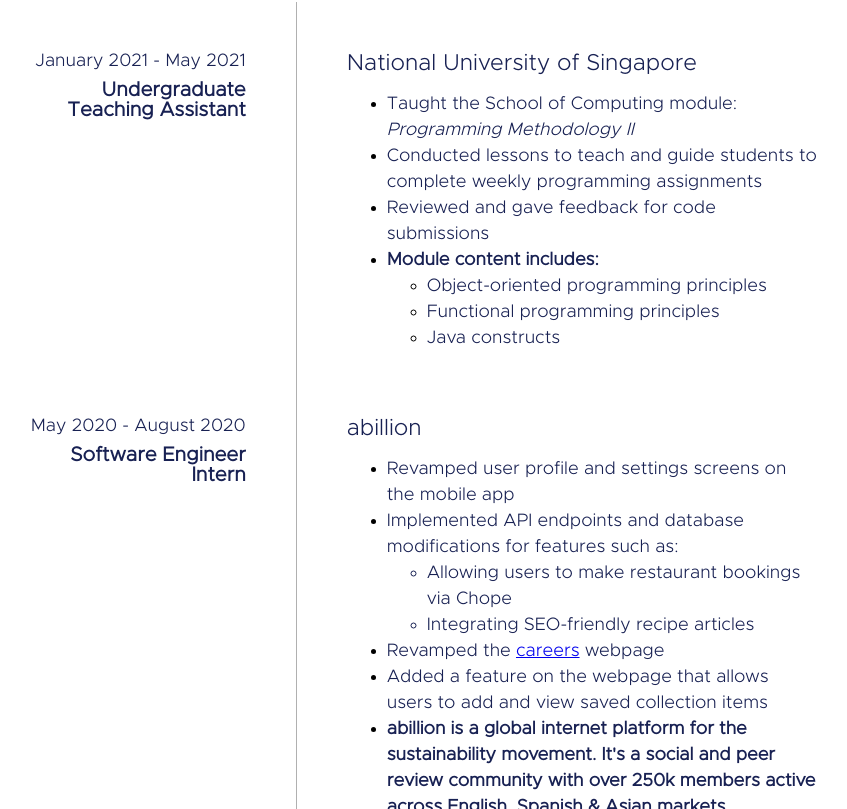
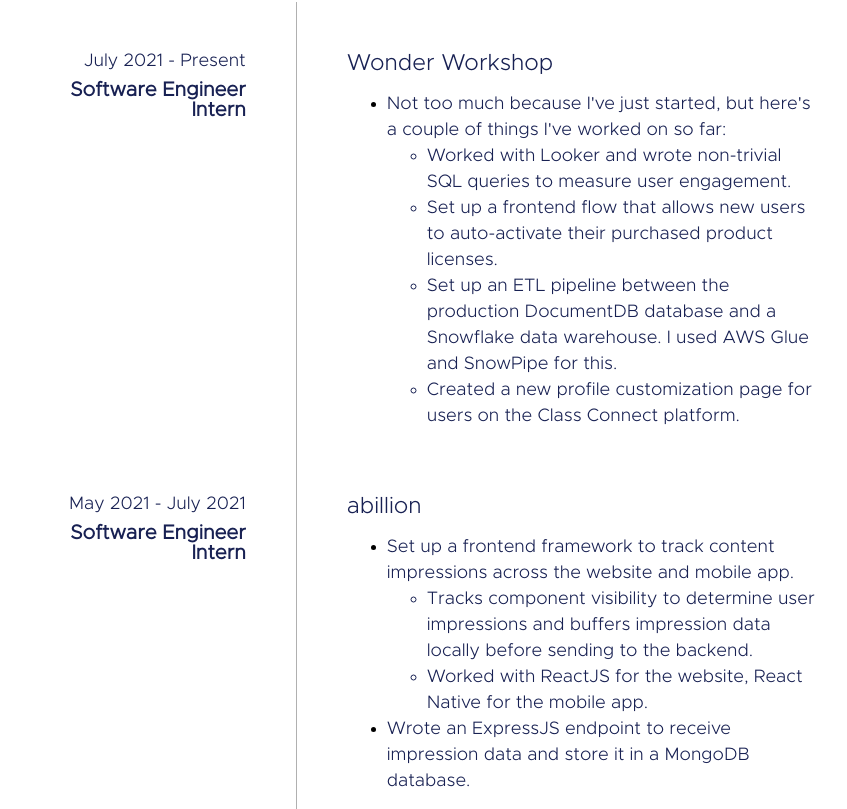
Before and after one commit to Silvernitro/portfolio, a React (Create React App) app: page / in a window 1280 px wide. Shown: the part 1171-1980 px from the top of the page, without its empty margins (271-1118 px from the left). Built offline with nearby package versions, Linux system fonts and the light colour scheme.

Commit message:
Add new experiences

```diff
--- /dev/null
+++ b/src/copy/experiences/AbillionTwo.js
@@ -0,0 +1,44 @@
+import React from "react";
+import styled from "styled-components";
+import Text from "../../components/Text";
+
+const AbillionTwo = () => (
+  <ul>
+    <ListItem>
+      <ListText>
+        Set up a frontend framework to track content impressions across the
+        website and mobile app.
+        <ul>
+          <ListItem>
+            <ListText>
+              Tracks component visibility to determine user impressions and
+              buffers impression data locally before sending to the backend.
+            </ListText>
+          </ListItem>
+          <ListItem>
+            <ListText>
+              Worked with ReactJS for the website, React Native for the mobile
+              app.
+            </ListText>
+          </ListItem>
+        </ul>
+      </ListText>
+    </ListItem>
+    <ListItem>
+      <ListText>
+        Wrote an ExpressJS endpoint to receive impression data and store it in a
+        MongoDB database.
+      </ListText>
+    </ListItem>
+  </ul>
+);
+
+export default AbillionTwo;
+
+const ListItem = styled.li`
+  font-size: 18px;
+`;
+
+const ListText = styled(Text)`
+  line-height: 26px;
+`;
--- /dev/null
+++ b/src/copy/experiences/WonderWorkshop.js
@@ -0,0 +1,51 @@
+import React from "react";
+import styled from "styled-components";
+import Text from "../../components/Text";
+
+const WonderWorkshop = () => (
+  <ul>
+    <ListItem>
+      <ListText>
+        Not too much because I've just started, but here's a couple of things
+        I've worked on so far:
+        <ul>
+          <ListItem>
+            <ListText>
+              Worked with Looker and wrote non-trivial SQL queries to measure
+              user engagement.
+            </ListText>
+          </ListItem>
+          <ListItem>
+            <ListText>
+              Set up a frontend flow that allows new users to auto-activate
+              their purchased product licenses.
+            </ListText>
+          </ListItem>
+          <ListItem>
+            <ListText>
+              Set up an ETL pipeline between the production DocumentDB database
+              and a Snowflake data warehouse. I used AWS Glue and SnowPipe for
+              this.
+            </ListText>
+          </ListItem>
+          <ListItem>
+            <ListText>
+              Created a new profile customization page for users on the Class
+              Connect platform.
+            </ListText>
+          </ListItem>
+        </ul>
+      </ListText>
+    </ListItem>
+  </ul>
+);
+
+export default WonderWorkshop;
+
+const ListItem = styled.li`
+  font-size: 18px;
+`;
+
+const ListText = styled(Text)`
+  line-height: 26px;
+`;
--- a/src/sections/Experience.js
+++ b/src/sections/Experience.js
@@ -1,52 +1,65 @@
-import React from 'react'
-import styled from 'styled-components'
-import SectionHeading from '../components/SectionHeading'
-import Text from '../components/Text'
-import TA from '../copy/experiences/TA'
-import Abillion from '../copy/experiences/Abillion'
+import React from "react";
+import styled from "styled-components";
+import SectionHeading from "../components/SectionHeading";
+import Text from "../components/Text";
+import TA from "../copy/experiences/TA";
+import Abillion from "../copy/experiences/Abillion";
+import AbillionTwo from "../copy/experiences/AbillionTwo";
+import WonderWorkshop from "../copy/experiences/WonderWorkshop";
 
-const SingleExperience = ({
-  date,
-  roleTitle,
-  title,
-  content,
-  isLast
-}) => (
+const SingleExperience = ({ date, roleTitle, title, content, isLast }) => (
   <>
     <ExperienceContainer>
       <LeftSection>
-        <Text style={{ fontSize: '18px', 'margin-bottom': '10px' }}>{date}</Text>
-        <Text style={{ fontSize: '20px', fontWeight: '800' }}>{roleTitle}</Text>
+        <Text style={{ fontSize: "18px", "margin-bottom": "10px" }}>
+          {date}
+        </Text>
+        <Text style={{ fontSize: "20px", fontWeight: "800" }}>{roleTitle}</Text>
       </LeftSection>
 
       <VerticalDivider />
 
       <RightSection>
-        <Text style={{ fontSize: '23px' }}>{title}</Text>
+        <Text style={{ fontSize: "23px" }}>{title}</Text>
         {content}
       </RightSection>
     </ExperienceContainer>
 
     <MobileContainer isLast={isLast}>
       <TopSection>
-        <Text style={{ fontSize: '18px', 'margin-bottom': '10px' }}>{date}</Text>
-        <Text style={{ fontSize: '20px', fontWeight: '800' }}>{roleTitle}</Text>
+        <Text style={{ fontSize: "18px", "margin-bottom": "10px" }}>
+          {date}
+        </Text>
+        <Text style={{ fontSize: "20px", fontWeight: "800" }}>{roleTitle}</Text>
       </TopSection>
 
       <BottomSection>
-        <Text style={{ fontSize: '23px' }}>{title}</Text>
+        <Text style={{ fontSize: "23px" }}>{title}</Text>
         {content}
       </BottomSection>
-
     </MobileContainer>
   </>
-)
+);
 
 const Experience = ({ refProp }) => (
   <Container ref={refProp}>
-    <SectionHeading style={{ marginBottom: '60px' }}>Experience</SectionHeading>
+    <SectionHeading style={{ marginBottom: "60px" }}>Experience</SectionHeading>
 
     <Body>
+      <SingleExperience
+        date="July 2021 - Present"
+        roleTitle="Software Engineer Intern"
+        title="Wonder Workshop"
+        content={<WonderWorkshop />}
+      />
+
+      <SingleExperience
+        date="May 2021 - July 2021"
+        roleTitle="Software Engineer Intern"
+        title="abillion"
+        content={<AbillionTwo />}
+      />
+
       <SingleExperience
         date="January 2021 - May 2021"
         roleTitle="Undergraduate Teaching Assistant"
@@ -62,11 +75,10 @@
         isLast={true}
       />
     </Body>
+  </Container>
+);
 
-  </Container>
-)
-
-export default Experience
+export default Experience;
 
 const Container = styled.section`
   width: 100%;
@@ -78,7 +90,7 @@
   @media (max-width: 768px) {
     padding-bottom: 50px;
   }
-`
+`;
 
 const Body = styled.div`
   display: flex;
@@ -88,7 +100,7 @@
   @media (max-width: 768px) {
     width: 90%;
   }
-`
+`;
 
 const ExperienceContainer = styled.div`
   display: flex;
@@ -97,7 +109,7 @@
   @media (max-width: 768px) {
     display: none;
   }
-`
+`;
 
 const LeftSection = styled.div`
   width: 30%;
@@ -106,12 +118,12 @@
   margin-right: 50px;
   padding-top: 50px;
   text-align: right;
-`
+`;
 
 const VerticalDivider = styled.div`
   width: 1px;
-  background-color: #B0B0B0;
-`
+  background-color: #b0b0b0;
+`;
 
 const RightSection = styled.div`
   width: 60%;
@@ -119,26 +131,26 @@
   flex-direction: column;
   margin-left: 50px;
   padding-top: 50px;
-`
+`;
 
 const MobileContainer = styled.div`
   display: flex;
   flex-direction: column;
-  padding-bottom: ${({isLast}) => isLast ? '0' : '30px'};
+  padding-bottom: ${({ isLast }) => (isLast ? "0" : "30px")};
 
   @media (min-width: 768px) {
     display: none;
   }
-`
+`;
 
 const TopSection = styled.div`
   display: flex;
   flex-direction: column;
   padding-top: 10px;
-`
+`;
 
 const BottomSection = styled.div`
   display: flex;
   flex-direction: column;
   padding-top: 30px;
-`
+`;
--- a/src/sections/Skills.js
+++ b/src/sections/Skills.js
@@ -1,89 +1,68 @@
-import React from 'react'
-import styled from 'styled-components'
-import styles from '../styles'
-import SectionHeading from '../components/SectionHeading'
-import Text from '../components/Text'
+import React from "react";
+import styled from "styled-components";
+import styles from "../styles";
+import SectionHeading from "../components/SectionHeading";
+import Text from "../components/Text";
 
-const LANGUAGES = ['Javascript', 'Java', 'C', 'Python', 'SQL']
-const FRONTEND = ['ReactJS', 'React Native', 'Redux']
-const BACKEND = ['NodeJS', 'ExpressJS', 'MongoDB', 'PostgreSQL', 'GraphQL']
-const CREATIVE = ['Adobe Photoshop Lightroom', 'Adobe Photoshop']
+const LANGUAGES = ["Javascript/Typescript", "Java", "C", "Python", "SQL"];
+const FRONTEND = ["ReactJS", "React Native", "Redux"];
+const BACKEND = ["NodeJS", "ExpressJS", "MongoDB", "PostgreSQL", "GraphQL"];
+const CREATIVE = ["Adobe Photoshop Lightroom", "Adobe Photoshop"];
 
 const Skills = ({ refProp }) => (
   <Container ref={refProp}>
-    <SectionHeading style={{ color: 'inherit', marginBottom: '40px' }}>
+    <SectionHeading style={{ color: "inherit", marginBottom: "40px" }}>
       Skills
     </SectionHeading>
 
     <Body>
       <Column isLeft={true}>
+        <ColumnHeading>Programming</ColumnHeading>
 
-        <ColumnHeading>
-          Programming
-        </ColumnHeading>
-
-        <ColumnSubheading>
-          Languages
-        </ColumnSubheading>
+        <ColumnSubheading>Languages</ColumnSubheading>
         <ul>
           {LANGUAGES.map((l) => (
             <ListItem>
-              <ListText>
-                {l}
-              </ListText>
+              <ListText>{l}</ListText>
             </ListItem>
           ))}
         </ul>
 
-        <ColumnSubheading>
-          Frontend Development
-        </ColumnSubheading>
+        <ColumnSubheading>Frontend Development</ColumnSubheading>
         <ul>
           {FRONTEND.map((l) => (
             <ListItem>
-              <ListText>
-                {l}
-              </ListText>
+              <ListText>{l}</ListText>
             </ListItem>
           ))}
         </ul>
 
-        <ColumnSubheading>
-          Backend Development
-        </ColumnSubheading>
+        <ColumnSubheading>Backend Development</ColumnSubheading>
         <ul>
           {BACKEND.map((l) => (
             <ListItem>
-              <ListText>
-                {l}
-              </ListText>
+              <ListText>{l}</ListText>
             </ListItem>
           ))}
         </ul>
-
       </Column>
 
       <Column>
-        <ColumnHeading>
-          Creative
-        </ColumnHeading>
+        <ColumnHeading>Creative</ColumnHeading>
 
-        <ul style={{ margin: '0 0' }}>
+        <ul style={{ margin: "0 0" }}>
           {CREATIVE.map((l) => (
             <ListItem>
-              <ListText>
-                {l}
-              </ListText>
+              <ListText>{l}</ListText>
             </ListItem>
           ))}
         </ul>
-
       </Column>
     </Body>
   </Container>
-)
+);
 
-export default Skills
+export default Skills;
 
 const Container = styled.section`
   background-color: ${styles.SKILLS_COLOR};
@@ -95,7 +74,7 @@
   align-items: center;
   padding-top: 40px;
   padding-bottom: 100px;
-`
+`;
 
 const Body = styled.div`
   display: flex;
@@ -107,19 +86,19 @@
     flex-direction: column;
     align-items: center;
   }
-`
+`;
 
 const Column = styled.div`
   width: 40%;
   display: flex;
   flex-direction: column;
-  padding-right: ${({isLeft}) => isLeft ? '20%' : '0'};
+  padding-right: ${({ isLeft }) => (isLeft ? "20%" : "0")};
 
   @media (max-width: 768px) {
     width: 100%;
     padding-right: 0;
   }
-`
+`;
 
 const ColumnHeading = styled(Text)`
   color: white;
@@ -132,18 +111,18 @@
     text-align: left;
     margin-bottom: 20px;
   }
-`
+`;
 
 const ColumnSubheading = styled(Text)`
   color: white;
   font-weight: 600;
-`
+`;
 
 const ListItem = styled.li`
   font-size: 18px;
-`
+`;
 
 const ListText = styled(Text)`
   line-height: 26px;
   color: white;
-`
+`;
```
Also changed, not shown: src/copy/experiences/Abillion.js (+16 -16 lines).
